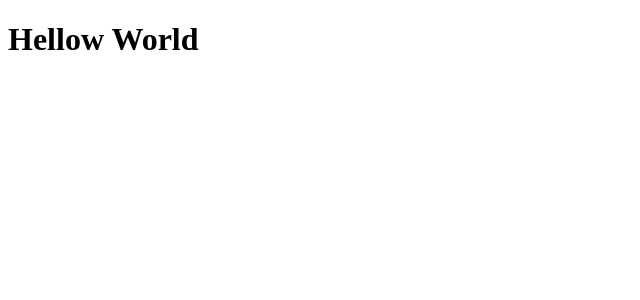
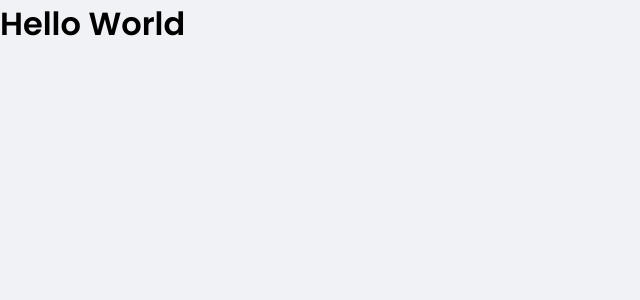
Before and after one commit to italoh623/dtmoney, a React (Create React App) app: page / in a window 1280 px wide. Shown: the top 300 px of the page, without its empty margins (0-640 px from the left). Built offline with nearby package versions, Linux system fonts and the light colour scheme.

Commit message:
Global style initial configuration

```diff
--- a/package.json
+++ b/package.json
@@ -6,6 +6,7 @@
     "react": "^17.0.1",
     "react-dom": "^17.0.1",
     "react-scripts": "4.0.3",
+    "styled-components": "^5.2.1",
     "typescript": "^4.1.2",
     "web-vitals": "^1.0.1"
   },
@@ -16,7 +17,8 @@
     "@types/jest": "^26.0.15",
     "@types/node": "^12.0.0",
     "@types/react": "^17.0.0",
-    "@types/react-dom": "^17.0.0"
+    "@types/react-dom": "^17.0.0",
+    "@types/styled-components": "^5.1.9"
   },
   "scripts": {
     "start": "react-scripts start",
--- a/public/index.html
+++ b/public/index.html
@@ -1,8 +1,14 @@
 <!DOCTYPE html>
 <html lang="en">
   <head>
+    <link rel="preconnect" href="https://fonts.gstatic.com">
+
     <meta charset="utf-8" />
     <meta name="viewport" content="width=device-width, initial-scale=1" />
+
+    <link rel="shortcut icon" href="favicon.ico" type="image/png">
+
+    <link href="https://fonts.googleapis.com/css2?family=Poppins:wght@400;600&display=swap" rel="stylesheet">
 
     <title>dtmoney</title>
   </head>
--- a/src/App.tsx
+++ b/src/App.tsx
@@ -1,7 +1,10 @@
+import { GlobalStyle} from './styles/global'
+
 export function App() {
   return (
     <div className="App">
-      <h1>Hellow World</h1>
+      <h1>Hello World</h1>
+      <GlobalStyle />
     </div>
   );
 }
--- /dev/null
+++ b/src/styles/global.ts
@@ -0,0 +1,59 @@
+import { createGlobalStyle } from 'styled-components'
+
+export const GlobalStyle = createGlobalStyle`
+
+  :root {
+    --red: #E52E4D;
+    --blue: #5429CC;
+
+    --blue-light: #6933FF;
+
+    --text-tittle: #363F5F;
+    --text-body: #969CB3;
+
+    --background: #F0F2F5;
+    --shape: #FFFFFF;
+  }
+  * {
+    margin: 0;
+    padding: 0;
+    box-sizing: border-box;
+  }
+
+  html {
+    @media(max-width: 1080px) {
+      font-size: 93.75%;
+    }
+
+    @media(max-width: 720px) {
+      font-size: 87.50%;
+    }
+
+    @media(max-width: 1080px) {
+      font-size: 93.75%;
+    }
+  }
+
+  body {
+    background: var(--background);
+    --webkit-font-smoothing: antialiased;
+  }
+
+  body, input, textarea, button {
+    font-family: "Poppins", sans-serif;
+    font-weight: 400;
+  }
+
+  h1, h2, h3, h4, h5, h6, strong {
+    font-weight: 600;
+  }
+
+  button {
+    cursor: pointer;
+  }
+
+  [disabled] {
+    opacity: 0.6;
+    cursor: not-allowed;
+  }
+`
```
Also changed, not shown: 1 other file (tests, documents, lock files or other folders).
